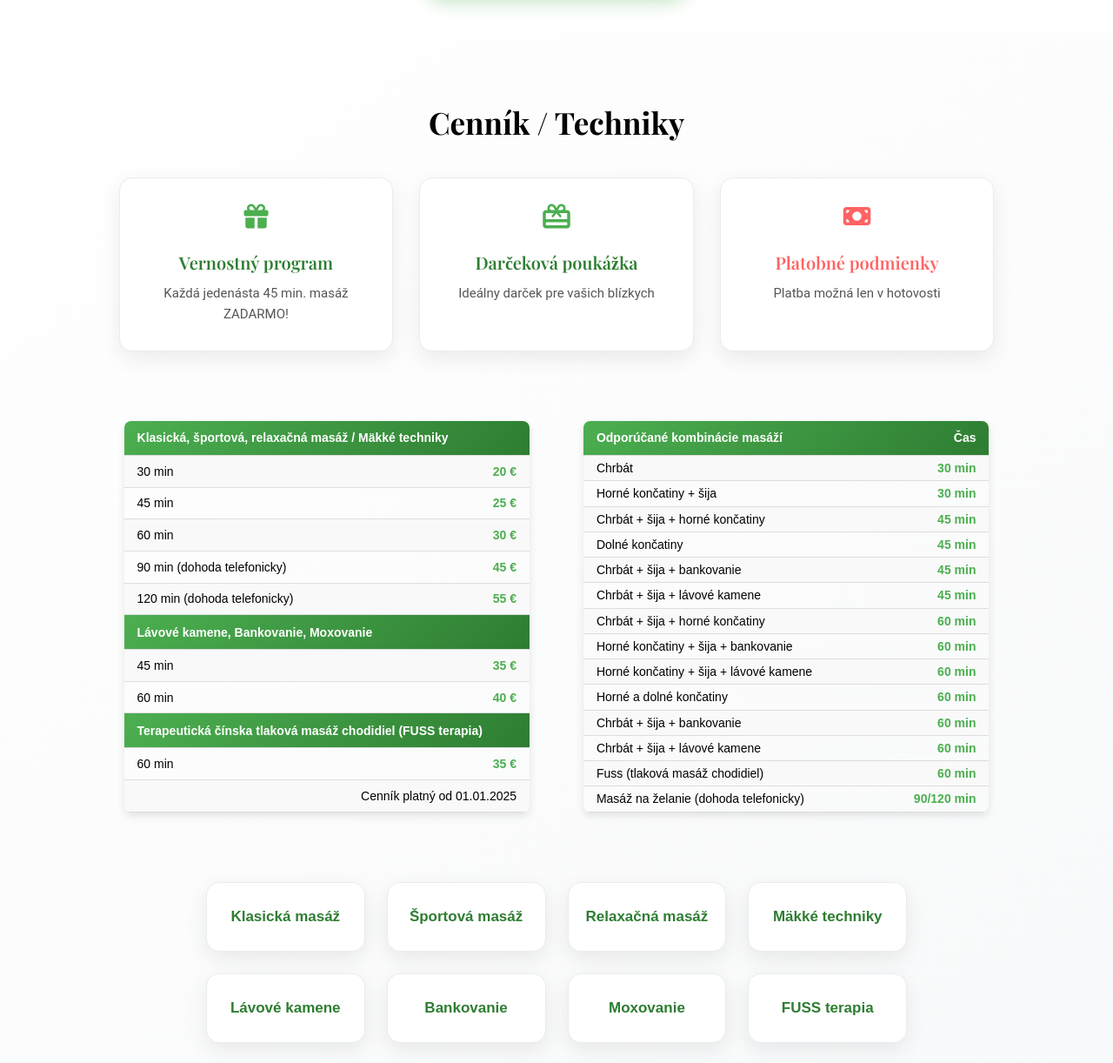
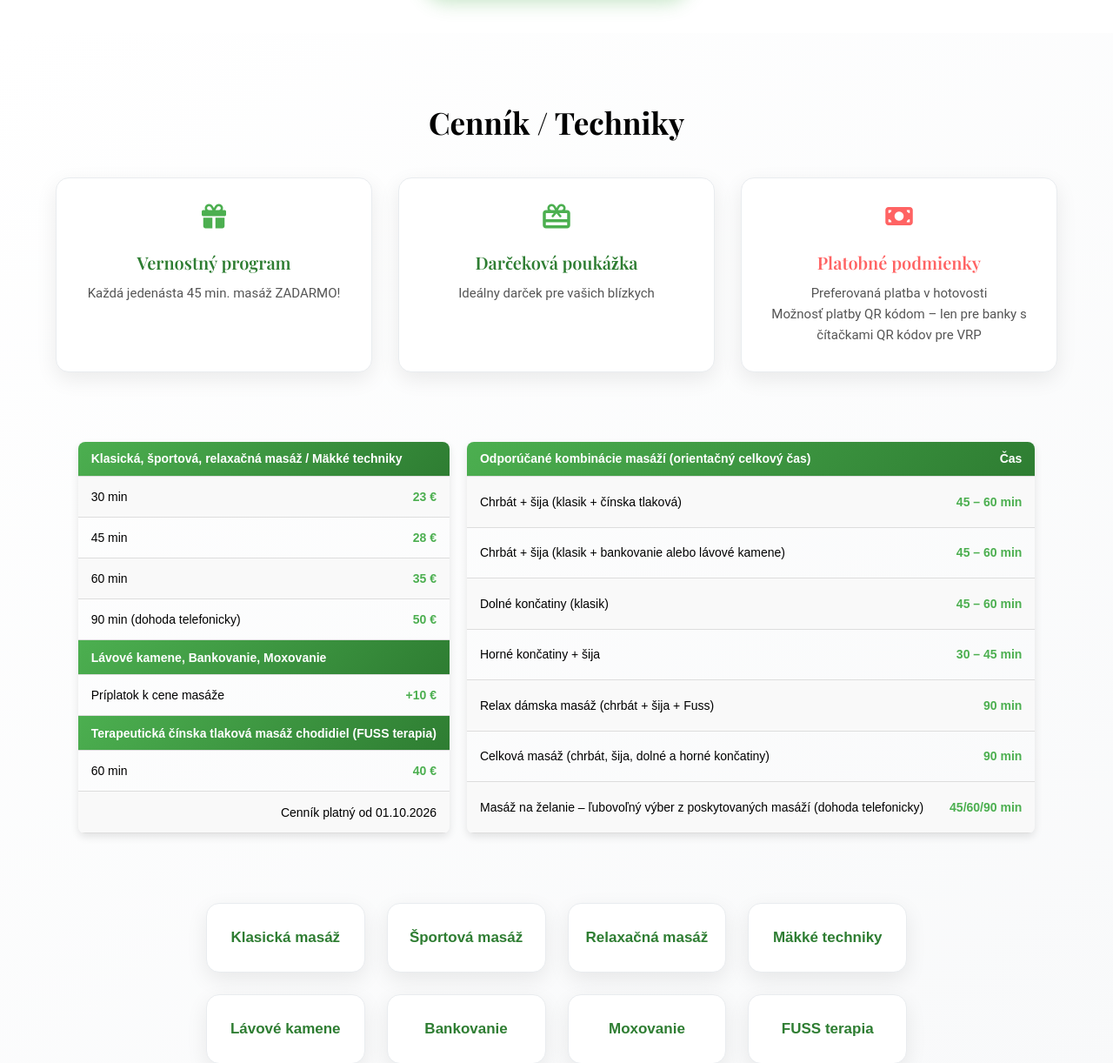
Before and after one commit to Gether1996/Kysela, a Django app: page / in a window 1280 px wide. Shown: the part 968-2190 px from the top of the page at 87% size. Run offline with Django 4.2, Linux system fonts and the light colour scheme; data that the repository does not hold is empty; some web fonts are replaced.

Commit message:
Aktualizacia cennika od 01.10.2026 a platobnych podmienok
- nove ceny masazi (23/28/35/50 EUR), zrusena 120 min masaz
- lavove kamene/bankovanie/moxovanie ako priplatok +10 EUR
- FUSS terapia 40 EUR, nove odporucane kombinacie
- preferovana platba v hotovosti + moznost QR platby (VRP)

Co-Authored-By: Claude Fable 5 <noreply@anthropic.com>

```diff
--- a/viewer/templates/homepage.html
+++ b/viewer/templates/homepage.html
@@ -75,51 +75,38 @@
                     <div class="payment-notice-box">
                         <i class="fa-solid fa-money-bill" style="font-size: 28px; color: #ff6363; margin-bottom: 10px;"></i>
                         <h3>Platobné podmienky</h3>
-                        <p>Platba možná len v hotovosti</p>
+                        <p>Preferovaná platba v hotovosti</p>
+                        <p>Možnosť platby QR kódom – len pre banky s čítačkami QR kódov pre VRP</p>
                     </div>
                 </div>
             <div class="technique-container-tables">
                 <table class="price-table">
                     <tr class="category"><td colspan="2">Klasická, športová, relaxačná masáž / Mäkké techniky</td></tr>
-                    <tr><td>30 min</td><td class="highlight">20 €</td></tr>
-                    <tr><td>45 min</td><td class="highlight">25 €</td></tr>
-                    <tr><td>60 min</td><td class="highlight">30 €</td></tr>
-                    <tr><td>90 min (dohoda telefonicky)</td><td class="highlight">45 €</td></tr>
-                    <tr><td>120 min (dohoda telefonicky)</td><td class="highlight">55 €</td></tr>
+                    <tr><td>30 min</td><td class="highlight">23 €</td></tr>
+                    <tr><td>45 min</td><td class="highlight">28 €</td></tr>
+                    <tr><td>60 min</td><td class="highlight">35 €</td></tr>
+                    <tr><td>90 min (dohoda telefonicky)</td><td class="highlight">50 €</td></tr>
 
                     <tr class="category"><td colspan="2">Lávové kamene, Bankovanie, Moxovanie</td></tr>
-                    <tr><td>45 min</td><td class="highlight">35 €</td></tr>
-                    <tr><td>60 min</td><td class="highlight">40 €</td></tr>
+                    <tr><td>Príplatok k cene masáže</td><td class="highlight">+10 €</td></tr>
 
                     <tr class="category"><td colspan="2">Terapeutická čínska tlaková masáž chodidiel (FUSS terapia)</td></tr>
-                    <tr><td>60 min</td><td class="highlight">35 €</td></tr>
-                    <tr><td></td><td style="text-align: right; white-space: nowrap;">Cenník platný od 01.01.2025</td></tr>
+                    <tr><td>60 min</td><td class="highlight">40 €</td></tr>
+                    <tr><td></td><td style="text-align: right; white-space: nowrap;">Cenník platný od 01.10.2026</td></tr>
                 </table>
 
                 <table class="price-table">
                         <tr class="category">
-                            <td>Odporúčané kombinácie masáží</td>
+                            <td>Odporúčané kombinácie masáží (orientačný celkový čas)</td>
                             <td style="text-align: right;">Čas</td>
                         </tr>
-                        <tr><td>Chrbát</td><td class="highlight">30 min</td></tr>
-                        <tr><td>Horné končatiny + šija</td><td class="highlight">30 min</td></tr>
-
-                        <!-- 45 min -->
-                        <tr><td>Chrbát + šija + horné končatiny</td><td class="highlight">45 min</td></tr>
-                        <tr><td>Dolné končatiny</td><td class="highlight">45 min</td></tr>
-                        <tr><td>Chrbát + šija + bankovanie</td><td class="highlight">45 min</td></tr>
-                        <tr><td>Chrbát + šija + lávové kamene</td><td class="highlight">45 min</td></tr>
-
-                        <!-- 60 min -->
-                        <tr><td>Chrbát + šija + horné končatiny</td><td class="highlight">60 min</td></tr>
-                        <tr><td>Horné končatiny + šija + bankovanie</td><td class="highlight">60 min</td></tr>
-                        <tr><td>Horné končatiny + šija + lávové kamene</td><td class="highlight">60 min</td></tr>
-                        <tr><td>Horné a dolné končatiny</td><td class="highlight">60 min</td></tr>
-                        <tr><td>Chrbát + šija + bankovanie</td><td class="highlight">60 min</td></tr>
-                        <tr><td>Chrbát + šija + lávové kamene</td><td class="highlight">60 min</td></tr>
-                        <tr><td>Fuss (tlaková masáž chodidiel)</td><td class="highlight">60 min</td></tr>
-
-                        <tr><td>Masáž na želanie (dohoda telefonicky)</td><td class="highlight">90/120 min</td></tr>
+                        <tr><td>Chrbát + šija (klasik + čínska tlaková)</td><td class="highlight">45 – 60 min</td></tr>
+                        <tr><td>Chrbát + šija (klasik + bankovanie alebo lávové kamene)</td><td class="highlight">45 – 60 min</td></tr>
+                        <tr><td>Dolné končatiny (klasik)</td><td class="highlight">45 – 60 min</td></tr>
+                        <tr><td>Horné končatiny + šija</td><td class="highlight">30 – 45 min</td></tr>
+                        <tr><td>Relax dámska masáž (chrbát + šija + Fuss)</td><td class="highlight">90 min</td></tr>
+                        <tr><td>Celková masáž (chrbát, šija, dolné a horné končatiny)</td><td class="highlight">90 min</td></tr>
+                        <tr><td>Masáž na želanie – ľubovoľný výber z poskytovaných masáží (dohoda telefonicky)</td><td class="highlight">45/60/90 min</td></tr>
                 </table>
             </div>
 
--- a/viewer/templates/reservation.html
+++ b/viewer/templates/reservation.html
@@ -109,7 +109,8 @@
         <div class="reservation-info-container">
             <div class="reservation-info-card payment-card">
                 <i class="fas fa-exclamation-circle"></i>
-                <h3>Platba možná len v hotovosti</h3>
+                <h3>Preferovaná platba v hotovosti</h3>
+                <p>Možnosť platby QR kódom – len pre banky s čítačkami QR kódov pre VRP</p>
             </div>
 
             <div class="reservation-info-card online-card">
@@ -123,7 +124,7 @@
             <div class="reservation-info-card phone-card">
                 <i class="fas fa-phone-alt"></i>
                 <div class="info-text">
-                    <p>Masáže <strong>90 a 120 minútové</strong>, ako aj <strong>termíny v iné dni</strong> len telefonicky</p>
+                    <p>Masáže <strong>90 minútové</strong>, ako aj <strong>termíny v iné dni</strong> len telefonicky</p>
                     <a href="tel:+421903773400" class="phone-number">+421 903 773 400</a>
                 </div>
             </div>
```
